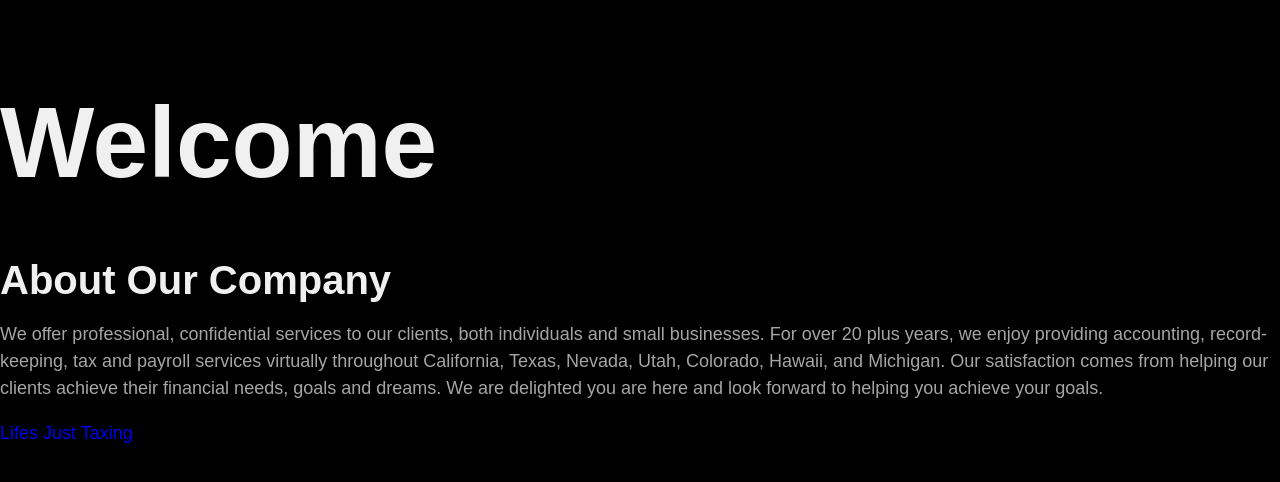
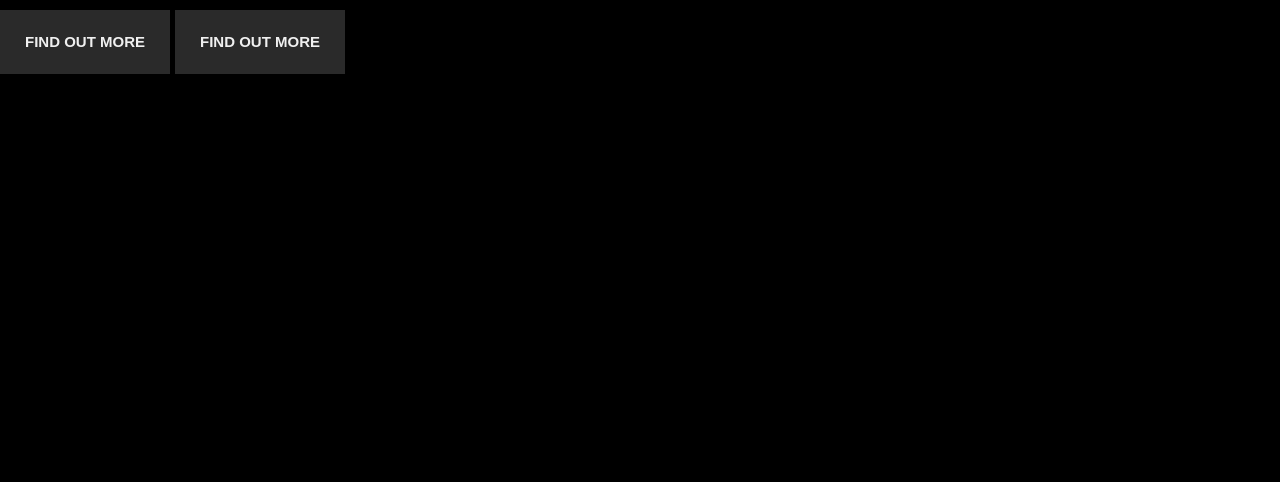
Before and after one commit to Cryneon/Lifesjusttaxing, a plain HTML site: page index.html in a window 1280 px wide. Drawn offline with Linux system fonts and the light colour scheme.

Commit message:
Defining the button component.

```diff
--- a/index.html
+++ b/index.html
@@ -7,19 +7,7 @@
     <link rel="stylesheet" href="styles/styles.css" />
   </head>
   <body>
-    <section class="block block--grey container">
-      <h1>Welcome</h1>
-      <h2>About Our Company</h2>
-      <p>
-        We offer professional, confidential services to our clients, both
-        individuals and small businesses. For over 20 plus years, we enjoy
-        providing accounting, record-keeping, tax and payroll services virtually
-        throughout California, Texas, Nevada, Utah, Colorado, Hawaii, and
-        Michigan. Our satisfaction comes from helping our clients achieve their
-        financial needs, goals and dreams. We are delighted you are here and
-        look forward to helping you achieve your goals.
-      </p>
-      <a href="#">Lifes Just Taxing</a>
-    </section>
+    <a class="btn" href="#">Find Out More</a>
+    <button class="btn">find out more</button>
   </body>
 </html>
--- a/styles/styles.css
+++ b/styles/styles.css
@@ -3,6 +3,7 @@
 :root {
     --color-body: #A5A5A5;
     --color-headings: #F0F0F0;
+    --color-buttons: #2A2A2A;
 }
 
 *, *::before, *::after {
@@ -61,3 +62,26 @@ a {
         font-size: 4rem;
     }
 }
+
+.btn {
+    display: inline-block;
+    background: var(--color-buttons);
+    border: 0;
+    color: var(--color-headings);
+    font-weight: 600;
+    padding: 2rem 2.5rem;
+    text-transform: uppercase;
+    white-space: nowrap;
+    text-align: center;
+    outline: 0;
+    margin: 1rem 0;
+    cursor: pointer;
+    line-height: 2.4rem;
+    font-size: 1.8rem;
+}
+
+@media screen and (min-width: 1024px) {
+    .btn {
+        font-size: 1.5rem;
+    }
+}
```
Also changed, not shown: components/button.html (added, +2 -0 lines).
